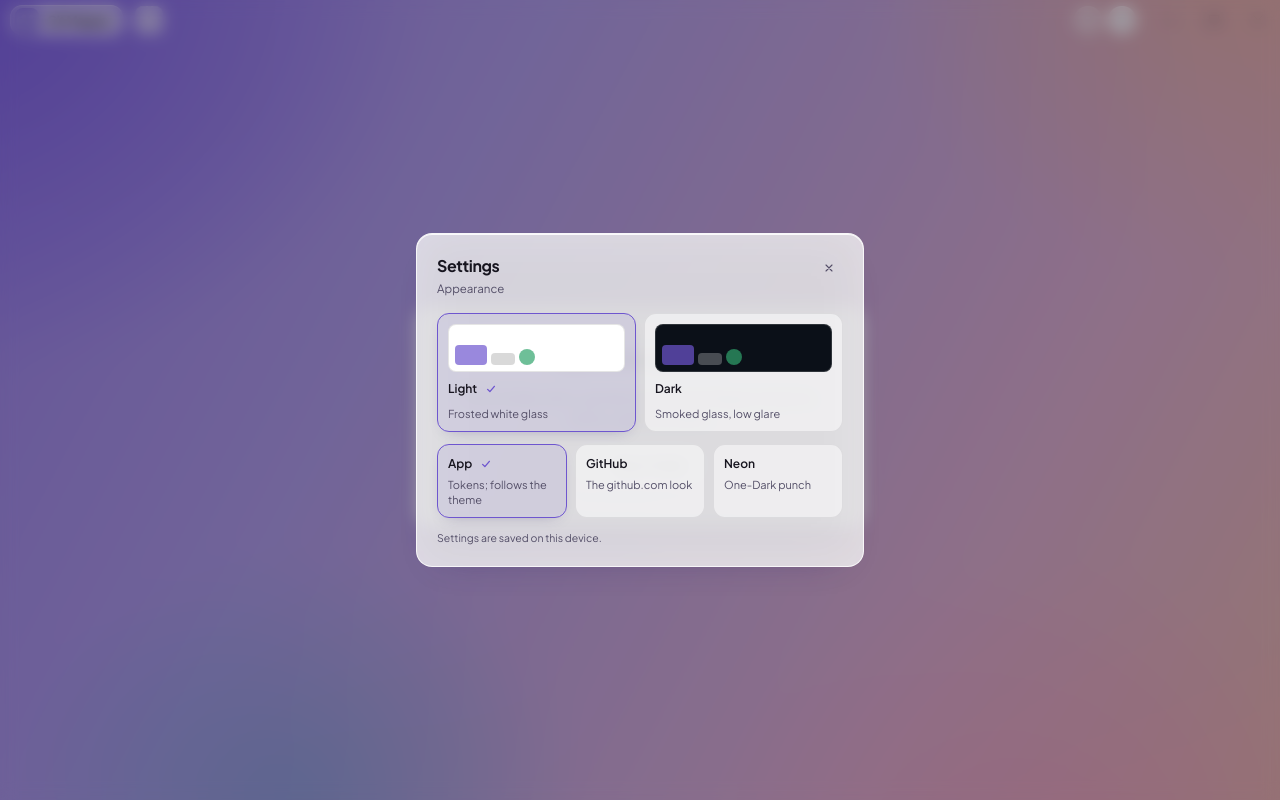
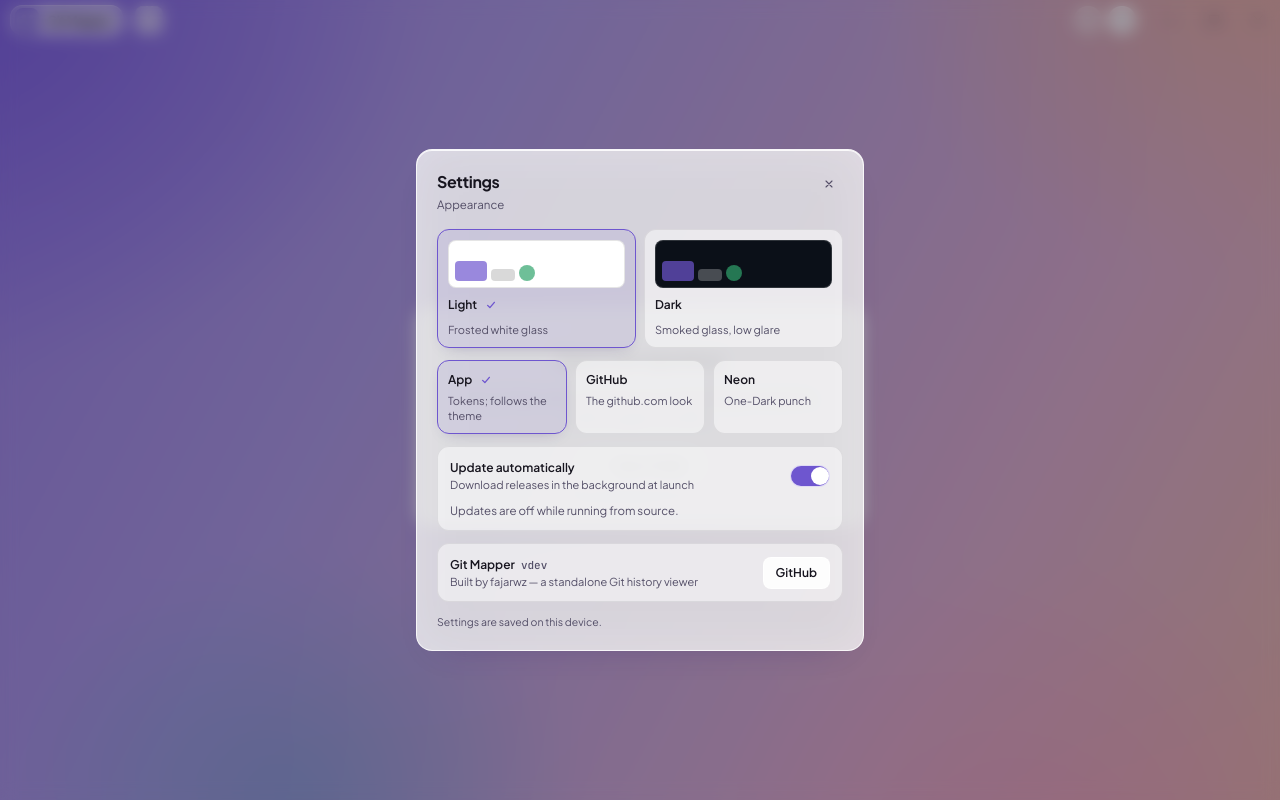
Before and after one commit to fajarwz/git-mapper, a React (Vite) app: page / in a window 1280 px wide. Both pictures are taken after a click on the button 1122 px from the left and 20 px from the top of the page. Built offline with nearby package versions, Linux system fonts and the light colour scheme.

Commit message:
feat: updates in settings: auto by default, version, restart to apply

```diff
--- a/src/App.tsx
+++ b/src/App.tsx
@@ -1,5 +1,6 @@
 import { useCallback, useEffect, useMemo, useRef, useState } from "react";
 import type { CSSProperties } from "react";
+import { getVersion } from "@tauri-apps/api/app";
 import type { ChangedFile } from "./types";
 import { CommitList } from "./components/CommitList";
 import { ContextMenu, type ContextMenuTarget } from "./components/ContextMenu";
@@ -10,6 +11,15 @@ import { SettingsModal } from "./components/SettingsModal";
 import { STORAGE_KEYS, usePersistedState } from "./lib/persisted";
 import { filterCommits } from "./lib/commitFilter";
 import type { SyntaxScheme } from "./lib/highlight";
+import {
+  checkForUpdates,
+  downloadUpdate,
+  onUpdateStatus,
+  restartToUpdate,
+  updateStatusSnapshot,
+  type UpdateMode,
+  type UpdateStatus,
+} from "./lib/updater";
 import { applyTheme, initialTheme, storeTheme } from "./lib/theme";
 import type { Theme } from "./lib/theme";
 import {
@@ -68,6 +78,11 @@ function App() {
     "app",
   );
 
+  // Updates: auto (background download on launch) by default, manual as the opt-out.
+  const [updateMode, setUpdateMode] = usePersistedState<UpdateMode>(STORAGE_KEYS.updateMode, "auto");
+  const [updateStatus, setUpdateStatus] = useState<UpdateStatus>(updateStatusSnapshot());
+  const [appVersion, setAppVersion] = useState("");
+
   // Rows a refresh just added or re-pilled, highlighted for a moment then forgotten.
   const [flashHashes, setFlashHashes] = useState<string[]>([]);
   // Right-click menu: what was clicked (position, commit, ref). null = closed.
@@ -81,6 +96,32 @@ function App() {
   useEffect(() => {
     applyTheme(theme);
   }, [theme]);
+
+  // The updater store lives module-level; App just mirrors its status into state.
+  useEffect(() => onUpdateStatus(setUpdateStatus), []);
+
+  // The release version, for the settings about line.
+  useEffect(() => {
+    getVersion()
+      .then(setAppVersion)
+      .catch(() => setAppVersion("dev"));
+  }, []);
+
+  // Auto mode checks on launch (and when the mode is switched back to auto). Dev builds skip:
+  // they are unsigned, so a real check would only ever error.
+  useEffect(() => {
+    if (updateMode === "auto" && !import.meta.env.DEV) void checkForUpdates("auto");
+  }, [updateMode]);
+
+  const handleCheckForUpdates = useCallback(() => {
+    void checkForUpdates("manual");
+  }, []);
+  const handleDownloadUpdate = useCallback(() => {
+    void downloadUpdate();
+  }, []);
+  const handleRestartToUpdate = useCallback(() => {
+    void restartToUpdate();
+  }, []);
 
   const hydratedPaths = useRef(false);
 
@@ -391,6 +432,7 @@ function App() {
         onReorder={handleReorderRepos}
         onRefresh={() => void handleRefresh()}
         onOpenSettings={() => setSettingsOpen(true)}
+        updateReady={updateStatus.phase === "ready"}
       />
 
       <div className="flex min-h-0 flex-1 flex-col px-2.5 pb-2.5 pt-1">
@@ -432,6 +474,13 @@ function App() {
           onThemeChange={handleThemeChange}
           syntaxScheme={syntaxScheme}
           onSyntaxSchemeChange={setSyntaxScheme}
+          appVersion={appVersion}
+          updateMode={updateMode}
+          onUpdateModeChange={setUpdateMode}
+          updateStatus={updateStatus}
+          onCheckForUpdates={handleCheckForUpdates}
+          onDownloadUpdate={handleDownloadUpdate}
+          onRestartToUpdate={handleRestartToUpdate}
           onClose={() => setSettingsOpen(false)}
         />
       )}
--- a/src/components/SettingsModal.tsx
+++ b/src/components/SettingsModal.tsx
@@ -1,5 +1,7 @@
 import { useEffect, useRef } from "react";
+import { openUrl } from "@tauri-apps/plugin-opener";
 import type { SyntaxScheme } from "../lib/highlight";
+import { GITHUB_URL, type UpdateMode, type UpdateStatus } from "../lib/updater";
 import type { Theme } from "../lib/theme";
 import { PANEL } from "../lib/ui";
 import { CheckIcon, CloseIcon } from "./icons";
@@ -9,6 +11,14 @@ interface SettingsModalProps {
   onThemeChange: (theme: Theme) => void;
   syntaxScheme: SyntaxScheme;
   onSyntaxSchemeChange: (scheme: SyntaxScheme) => void;
+  /** The running release version, from the Tauri runtime ("dev" in a plain browser). */
+  appVersion: string;
+  updateMode: UpdateMode;
+  onUpdateModeChange: (mode: UpdateMode) => void;
+  updateStatus: UpdateStatus;
+  onCheckForUpdates: () => void;
+  onDownloadUpdate: () => void;
+  onRestartToUpdate: () => void;
   onClose: () => void;
 }
 
@@ -22,6 +32,60 @@ const SYNTAX_SCHEMES: { value: SyntaxScheme; label: string; hint: string }[] = [
   { value: "github", label: "GitHub", hint: "The github.com look" },
   { value: "neon", label: "Neon", hint: "One-Dark punch" },
 ];
+
+interface UpdateAction {
+  label: string;
+  tone: "primary" | "ghost";
+  disabled?: boolean;
+}
+
+/** The one button the update state wants, or null for states without an action. */
+function updateAction(status: UpdateStatus): UpdateAction | null {
+  switch (status.phase) {
+    case "idle":
+    case "current":
+    case "error":
+      return { label: "Check for updates", tone: "ghost" };
+    case "available":
+      return { label: "Download update", tone: "ghost" };
+    case "downloading":
+      return { label: "Downloading…", tone: "ghost", disabled: true };
+    case "ready":
+      return { label: "Restart to apply update", tone: "primary" };
+    default:
+      return null;
+  }
+}
+
+function updateStatusLine(status: UpdateStatus): string {
+  switch (status.phase) {
+    case "unsupported":
+      return "Updates are off while running from source.";
+    case "idle":
+      return "Not checked yet.";
+    case "checking":
+      return "Checking for updates…";
+    case "current":
+      return "You are on the latest version.";
+    case "available":
+      return `Version ${status.version} is available.`;
+    case "downloading": {
+      const percent =
+        status.total ? ` ${Math.round(((status.received ?? 0) / status.total) * 100)}%` : "";
+      return `Downloading version ${status.version}…${percent}`;
+    }
+    case "ready":
+      return `Version ${status.version} is ready.`;
+    case "error":
+      return `Update failed: ${status.message ?? "unknown error"}`;
+  }
+}
+
+function openGithub() {
+  const inTauri = typeof window !== "undefined" && "__TAURI_INTERNALS__" in window;
+  if (inTauri) void openUrl(GITHUB_URL);
+  else window.open(GITHUB_URL, "_blank", "noopener");
+}
 
 function ThemePreview({ theme }: { theme: Theme }) {
   // The previews mock a FIXED theme, so they use literal colours, not tokens: a token like
@@ -45,6 +109,13 @@ export function SettingsModal({
   onThemeChange,
   syntaxScheme,
   onSyntaxSchemeChange,
+  appVersion,
+  updateMode,
+  onUpdateModeChange,
+  updateStatus,
+  onCheckForUpdates,
+  onDownloadUpdate,
+  onRestartToUpdate,
   onClose,
 }: SettingsModalProps) {
   const dialogRef = useRef<HTMLDivElement>(null);
@@ -174,6 +245,82 @@ export function SettingsModal({
           })}
         </div>
 
+        <div className="mt-3 rounded-xl border border-rule bg-sheet p-3">
+          <div className="flex items-center justify-between gap-3">
+            <div className="min-w-0">
+              <p className="m-0 text-[12px] font-semibold text-ink">Update automatically</p>
+              <p className="m-0 text-[11px] leading-snug text-ink-dim">
+                Download releases in the background at launch
+              </p>
+            </div>
+            <button
+              type="button"
+              role="switch"
+              aria-checked={updateMode === "auto"}
+              aria-label="Update automatically"
+              title={updateMode === "auto" ? "Automatic updates are on" : "Updates are manual"}
+              onClick={() => onUpdateModeChange(updateMode === "auto" ? "manual" : "auto")}
+              className={`relative inline-flex h-5.5 w-10 shrink-0 cursor-default items-center rounded-full border border-hairline transition-colors ${
+                updateMode === "auto" ? "bg-primary" : "bg-sheet-strong"
+              }`}
+            >
+              <span
+                className={`absolute left-0.5 size-4.5 rounded-full bg-white soft-shadow transition-transform ${
+                  updateMode === "auto" ? "translate-x-4.5" : ""
+                }`}
+              />
+            </button>
+          </div>
+
+          <div className="mt-2.5 flex items-center justify-between gap-3">
+            <span data-update-status className="min-w-0 text-[11.5px] leading-snug text-ink-dim">
+              {updateStatusLine(updateStatus)}
+            </span>
+            {updateAction(updateStatus) && (
+              <button
+                type="button"
+                onClick={() => {
+                  if (updateStatus.phase === "ready") onRestartToUpdate();
+                  else if (updateStatus.phase === "available") onDownloadUpdate();
+                  else onCheckForUpdates();
+                }}
+                disabled={updateAction(updateStatus)!.disabled}
+                className={`shrink-0 rounded-lg px-3 py-1.5 text-[12px] font-semibold transition-colors disabled:opacity-60 ${
+                  updateAction(updateStatus)!.tone === "primary"
+                    ? "bg-primary text-white soft-shadow hover:brightness-110"
+                    : "border border-hairline bg-glass-strong text-ink hover:bg-hover-glass"
+                }`}
+              >
+                {updateAction(updateStatus)!.label}
+              </button>
+            )}
+          </div>
+        </div>
+
+        <div className="mt-3 flex items-center justify-between gap-3 rounded-xl border border-rule bg-sheet p-3">
+          <div className="min-w-0">
+            <p className="m-0 text-[12px] font-semibold text-ink">
+              Git Mapper
+              {appVersion && (
+                <span className="ml-1.5 font-mono text-[11px] font-medium text-ink-dim">
+                  v{appVersion}
+                </span>
+              )}
+            </p>
+            <p className="m-0 text-[11px] leading-snug text-ink-dim">
+              Built by fajarwz — a standalone Git history viewer
+            </p>
+          </div>
+          <button
+            type="button"
+            onClick={() => openGithub()}
+            title="Open the GitHub repository"
+            className="shrink-0 rounded-lg border border-hairline bg-glass-strong px-3 py-1.5 text-[12px] font-semibold text-ink hover:bg-hover-glass"
+          >
+            GitHub
+          </button>
+        </div>
+
         <p className="m-0 mt-3 text-[10.5px] text-ink-dim">Settings are saved on this device.</p>
       </div>
     </div>
--- a/src/components/TitleBar.tsx
+++ b/src/components/TitleBar.tsx
@@ -95,6 +95,8 @@ interface TitleBarProps {
   onReorder: (from: number, to: number) => void;
   onRefresh: () => void;
   onOpenSettings: () => void;
+  /** True when an update is downloaded and waiting: the settings gear shows a dot. */
+  updateReady?: boolean;
 }
 
 interface SortableTabProps {
@@ -183,6 +185,7 @@ export function TitleBar({
   onReorder,
   onRefresh,
   onOpenSettings,
+  updateReady = false,
 }: TitleBarProps) {
   const [maximized, setMaximized] = useState(false);
   const [draggedId, setDraggedId] = useState<string | null>(null);
@@ -406,9 +409,13 @@ export function TitleBar({
           onClick={onOpenSettings}
           aria-label="Open settings"
           title="Settings"
-          className={`${GLASS_CONTROL} grid cursor-default place-items-center text-ink-dim hover:bg-sheet-strong hover:text-ink focus-visible:ring-2 focus-visible:ring-primary/70 size-7`}
+          className={`${GLASS_CONTROL} relative grid cursor-default place-items-center text-ink-dim hover:bg-sheet-strong hover:text-ink focus-visible:ring-2 focus-visible:ring-primary/70 size-7`}
         >
           <SettingsIcon size={13} />
+          {updateReady && (
+            // An update is downloaded and waiting: a nudge toward the "restart to apply" button.
+            <span aria-hidden="true" className="absolute right-1 top-1 size-1.5 rounded-full bg-success" />
+          )}
         </button>
       </div>
 
```
